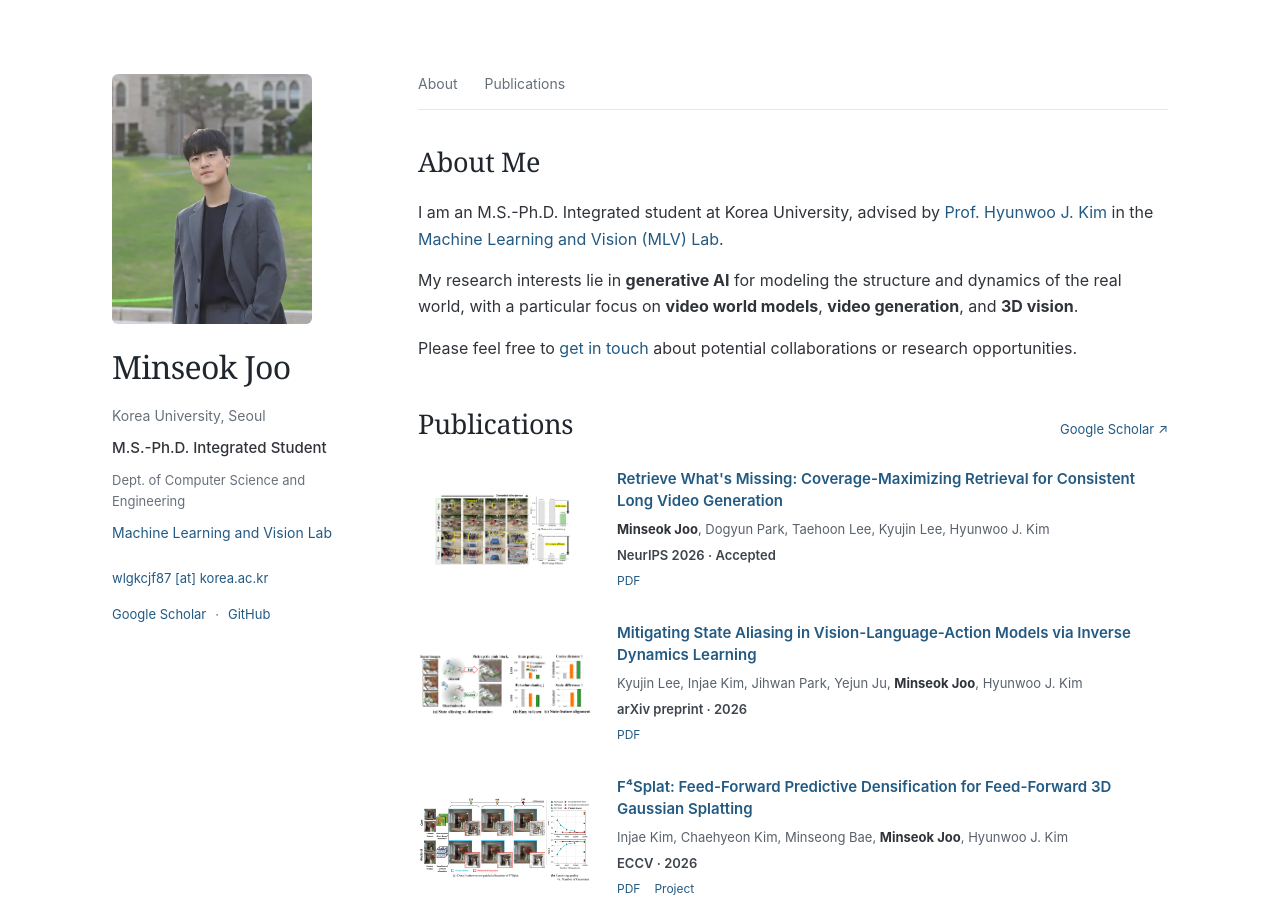
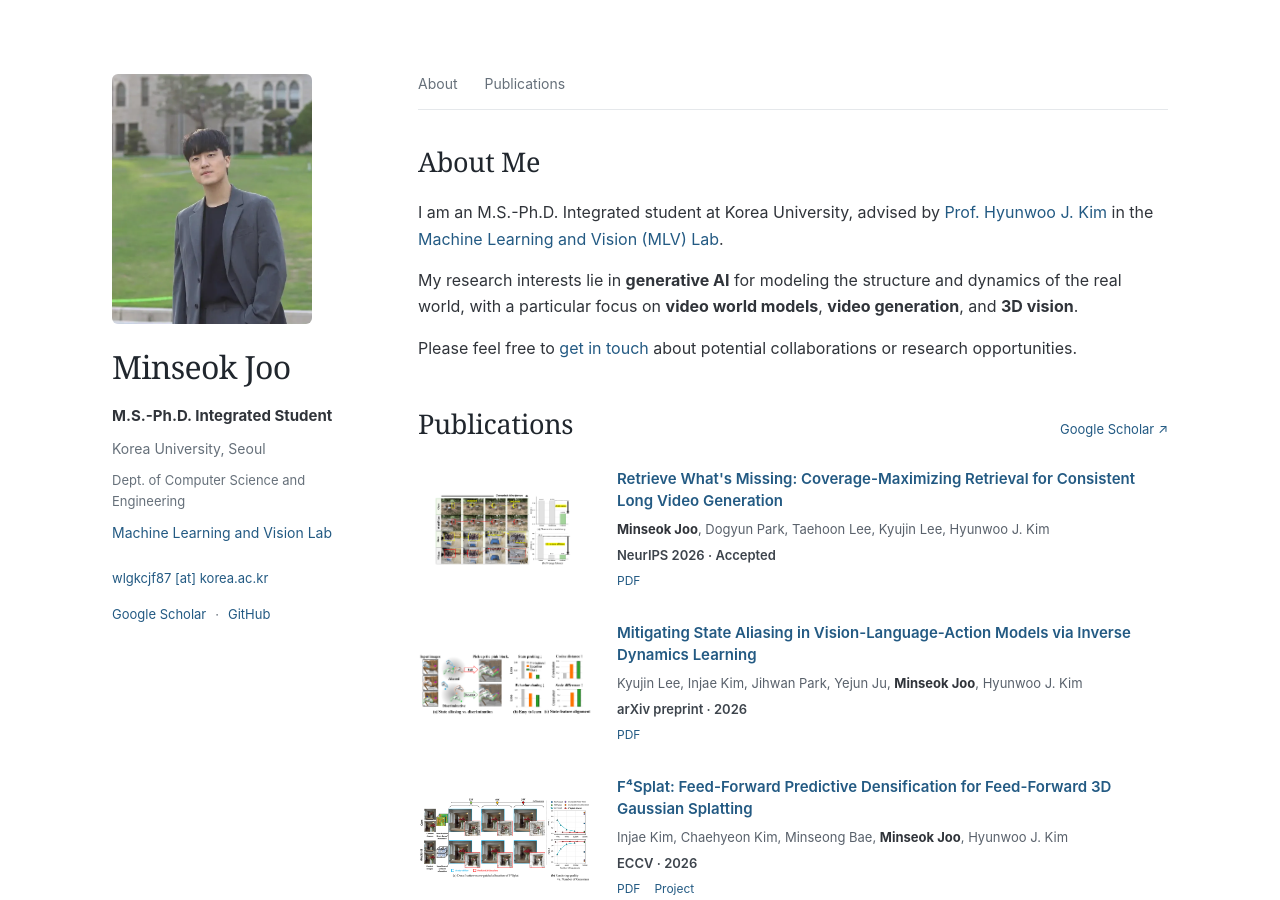
Before and after one commit to zoomkinseok/zoomkinseok.github.io, a Jekyll site: the page built from _pages/about.md, in a window 1280 px wide and 900 px high. Built offline with Jekyll 4.4.1, drawn with Linux system fonts in a browser that asks for light colours.

Commit message:
Reorder profile details with degree before university

```diff
--- a/_layouts/academic.html
+++ b/_layouts/academic.html
@@ -18,8 +18,8 @@
         </div>
         {% endif %}
         <h1><a href="{{ '/' | relative_url }}">{{ site.author.name | escape }}</a></h1>
+        <p class="profile-role"><strong>{{ site.author.bio | escape }}</strong></p>
         <p class="profile-affiliation">{{ site.author.employer | escape }}, {{ site.author.location | escape }}</p>
-        <p class="profile-role">{{ site.author.bio | escape }}</p>
         <p class="profile-department">Dept. of Computer Science and Engineering</p>
         <p class="profile-lab"><a href="{{ site.author.lab_url }}">{{ site.author.lab | escape }}</a></p>
         <div class="profile-contact">
```
